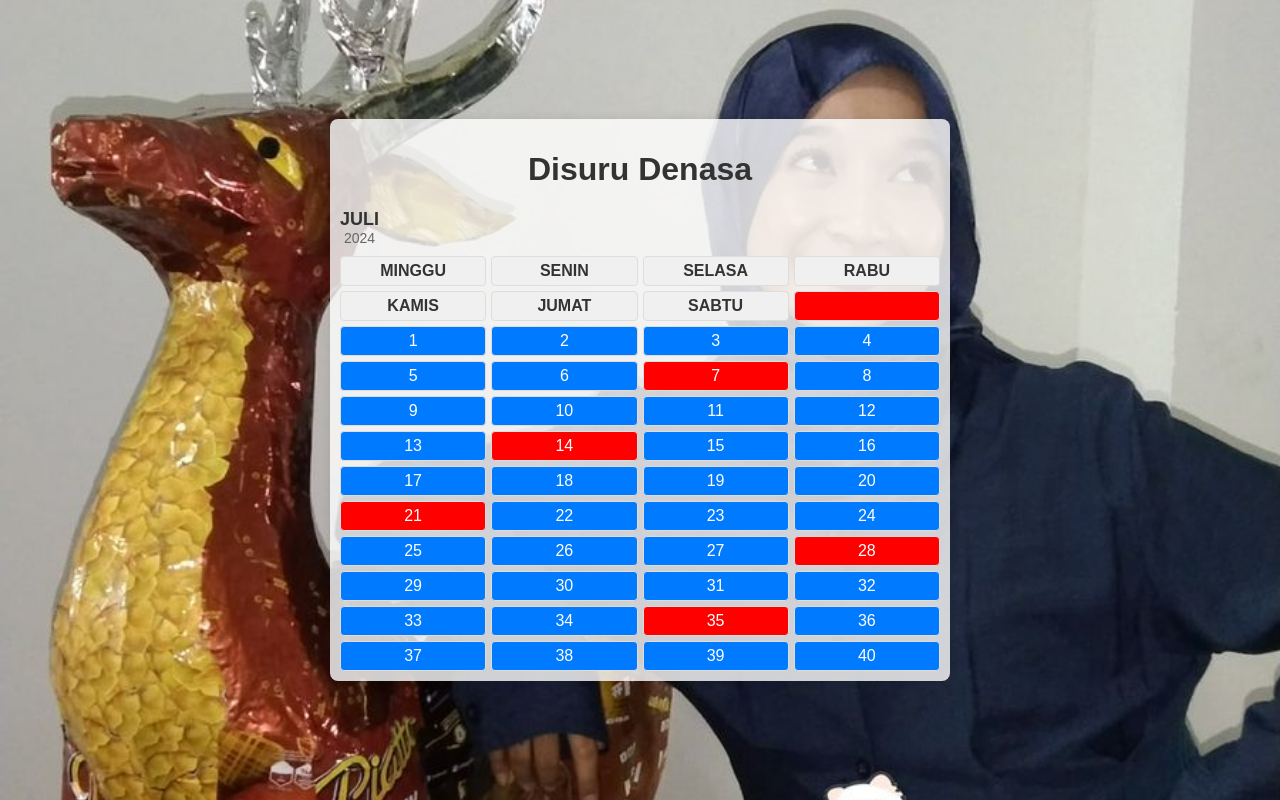
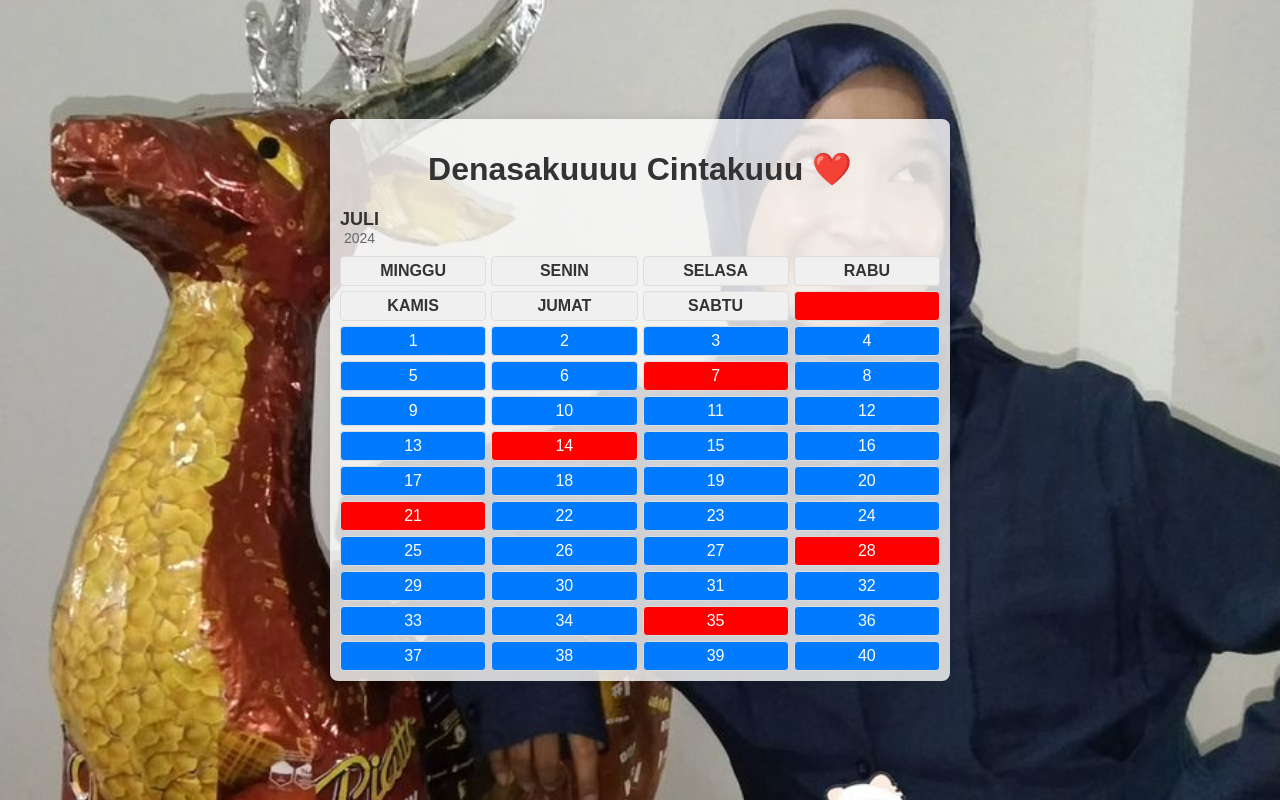
Before and after one commit to AryaSec1337/AryaSec1337.github.io, a plain HTML site: page DisuruDenasa.html in a window 1280 px wide. Drawn offline with Linux system fonts and the light colour scheme.

Commit message:
Update DisuruDenasa.html

```diff
--- a/DisuruDenasa.html
+++ b/DisuruDenasa.html
@@ -115,7 +115,7 @@
   </head>
   <body>
     <div class="calendar-container">
-      <h1>Disuru Denasa</h1>
+      <h1>Denasakuuuu Cintakuuu ❤️</h1>
       <div class="calendar-header">
         <div class="month-year">
           <span class="month">JULI</span>
```
